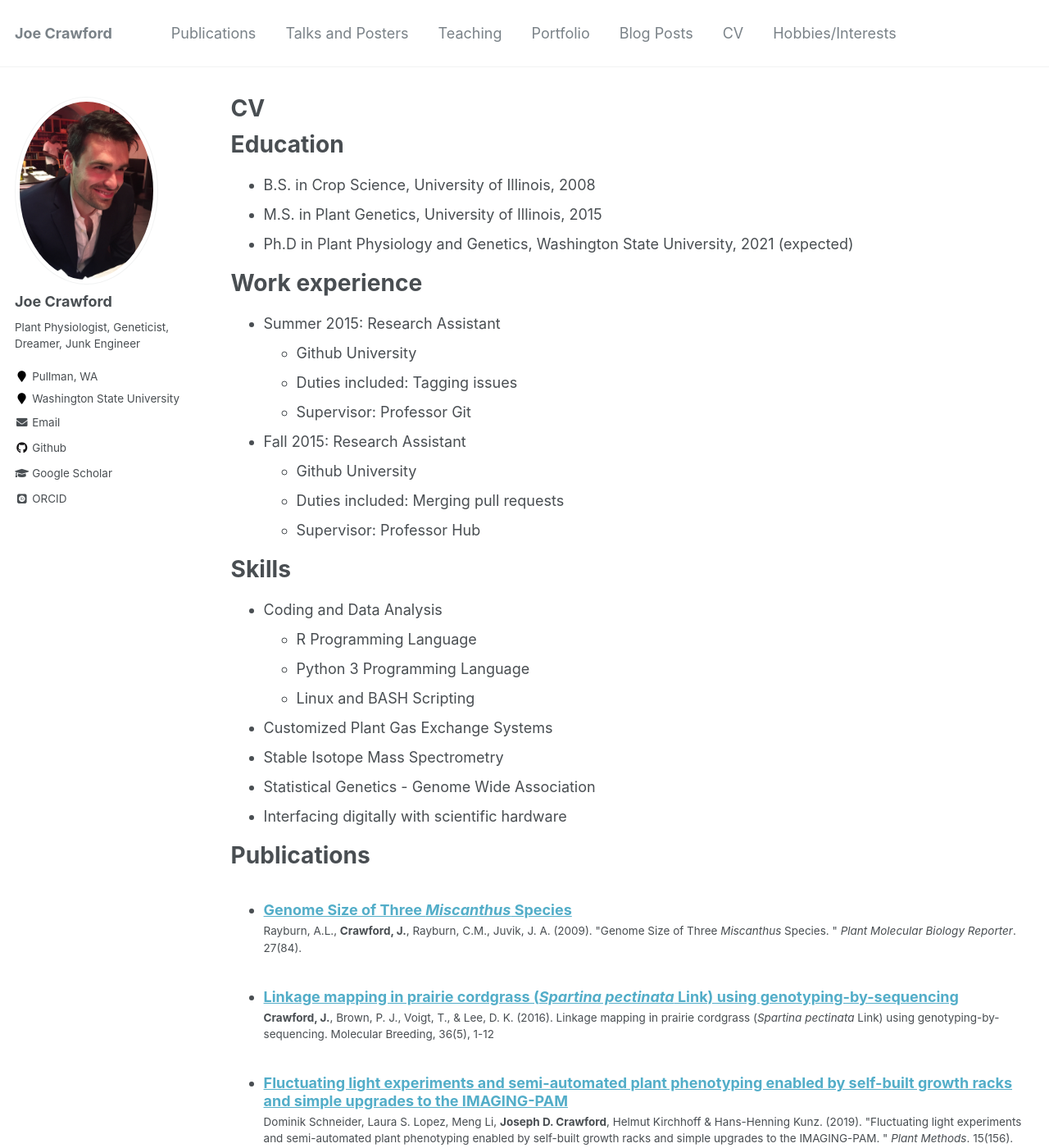
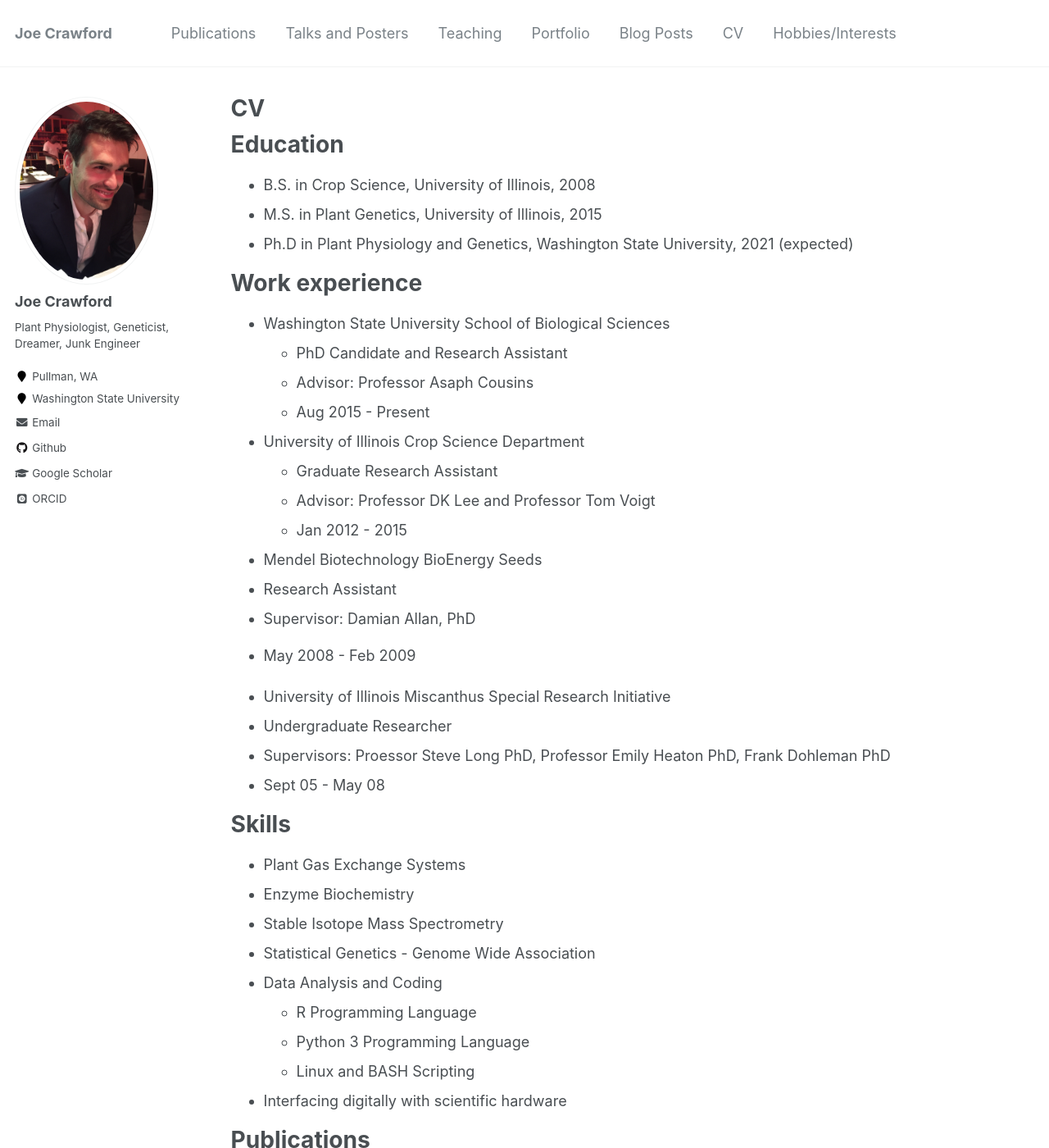
Before and after one commit to plant-physio/plant-physio.github.io, a Jekyll site: the page built from _pages/cv.md, in a window 1280 px wide and 1400 px high. Shown: the whole window at 82% size. Built offline with Jekyll 4.4.1, drawn with Linux system fonts in a browser that asks for light colours; some web fonts are replaced; some of the changed text lies outside the part shown.

Commit message:
updated work information

```diff
--- a/_pages/cv.md
+++ b/_pages/cv.md
@@ -17,26 +17,38 @@ Education
 
 Work experience
 ======
-* Summer 2015: Research Assistant
-  * Github University
-  * Duties included: Tagging issues
-  * Supervisor: Professor Git
+* Washington State University School of Biological Sciences
+  * PhD Candidate and Research Assistant
+   * Advisor: Professor Asaph Cousins
+   * Aug 2015 - Present
 
-* Fall 2015: Research Assistant
-  * Github University
-  * Duties included: Merging pull requests
-  * Supervisor: Professor Hub
+* University of Illinois Crop Science Department
+  * Graduate Research Assistant
+   * Advisor: Professor DK Lee and Professor Tom Voigt
+   * Jan 2012 - 2015
+
+* Mendel Biotechnology BioEnergy Seeds
+ * Research Assistant
+  * Supervisor: Damian Allan, PhD
+  * May 2008 - Feb 2009
+
+* University of Illinois Miscanthus Special Research Initiative
+ *  Undergraduate Researcher
+  *  Supervisors: Proessor Steve Long PhD, Professor Emily Heaton PhD, Frank Dohleman PhD
+  *  Sept 05 - May 08
 
 Skills
 ======
-* Coding and Data Analysis
+* Plant Gas Exchange Systems
+* Enzyme Biochemistry
+* Stable Isotope Mass Spectrometry
+* Statistical Genetics - Genome Wide Association
+* Data Analysis and Coding
   * R Programming Language
   * Python 3 Programming Language
   * Linux and BASH Scripting
-* Customized Plant Gas Exchange Systems
-* Stable Isotope Mass Spectrometry
-* Statistical Genetics - Genome Wide Association
 * Interfacing digitally with scientific hardware
+
 
 Publications
 ======
@@ -56,8 +68,12 @@ Teaching
     {% include archive-single-cv.html %}
   {% endfor %}</ul>
 
-Service and leadership
+Service and Leadership
 ======
 * Reviewer for the Journal of Experimental Botany
 * Treasurer for Biology Graduate Student Association, Washington State University
 * Treasurer for Crop Sciences Graduate Student Organization,  University of Illinois
+* Member:
+  * American Society of Agronomy
+  * Crop Science Society of America
+  * Soil Science Society of America
```
